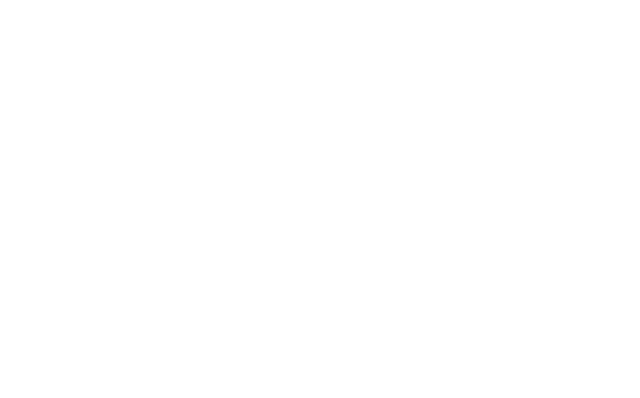
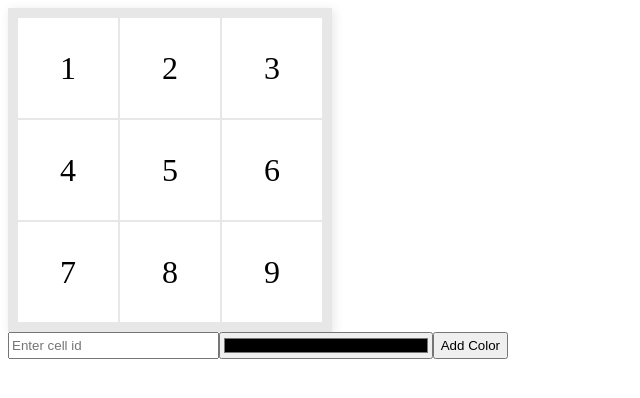
Before and after one commit to acciojob/Replit-Asian-Paints-Kashyap-Bhvajjula, a website: page main.html in a window 1280 px wide. Shown: the whole page, without its empty margins (0-640 px from the left). Drawn offline with Linux system fonts and the light colour scheme.

Commit message:
created a submission

```diff
--- a/main.html
+++ b/main.html
@@ -8,6 +8,20 @@
 
 <body>
 	<!-- the entire body must be written by student -->
+	 <div class="grid"></div>
+    <form id="form">
+      <input
+        type="number"
+        min="1"
+        max="9"
+        name="inputId"
+        id="input-id"
+        required
+        placeholder="Enter cell id"
+      />
+      <input type="color" name="color" id="color-id" required />
+      <button>Add Color</button>
+    </form>
     <script type="text/javascript" src="./script.js">
 </script>
 
--- a/script.js
+++ b/script.js
@@ -1 +1,29 @@
-//your JS code here. If required.
+const gridContainer = document.querySelector(".grid");
+const form = document.querySelector("#form");
+let previousSelectedElement = null;
+
+form.addEventListener("submit", function (event) {
+    event.preventDefault();
+    // inputId, color
+
+    let cellId = form.inputId.value; // "3"
+    let selectedColor = form.color.value; // "#fjf88"
+
+    // inputId = "3"
+    // selectedColor = "#e7e7e7" ;
+    let cell = document.getElementById(cellId);
+    cell.style.backgroundColor = selectedColor;
+    if (previousSelectedElement) {
+        previousSelectedElement.style.backgroundColor = "white";
+    }
+
+    previousSelectedElement = cell;
+});
+
+for (let i = 1; i <= 9; i++) {
+    const gridItem = document.createElement("div");
+    gridItem.id = i;
+    gridItem.innerText = i;
+    gridItem.className = "grid-item"
+    gridContainer.appendChild(gridItem);
+}
--- a/styles.css
+++ b/styles.css
@@ -1 +1,28 @@
 /*  your css code here. If applicable */
+.grid {
+    display: inline-grid;
+    grid-template-columns: repeat(3, 100px);
+    gap: 2px;
+    padding: 10px;
+    background-color: #e7e7e7;
+    box-shadow: 2px 2px 10px #e7e7e7;
+}
+.grid-item {
+    display: flex;
+    align-items: center;
+    justify-content: center;
+    font-size: 2rem;
+    font-weight: 500;
+    transition: 1s;
+}
+.grid div {
+    height: 100px;
+    background-color: white;
+}
+form {
+    width: 500px;
+    display: flex;
+}
+form input {
+    flex-grow: 1;
+}
```
